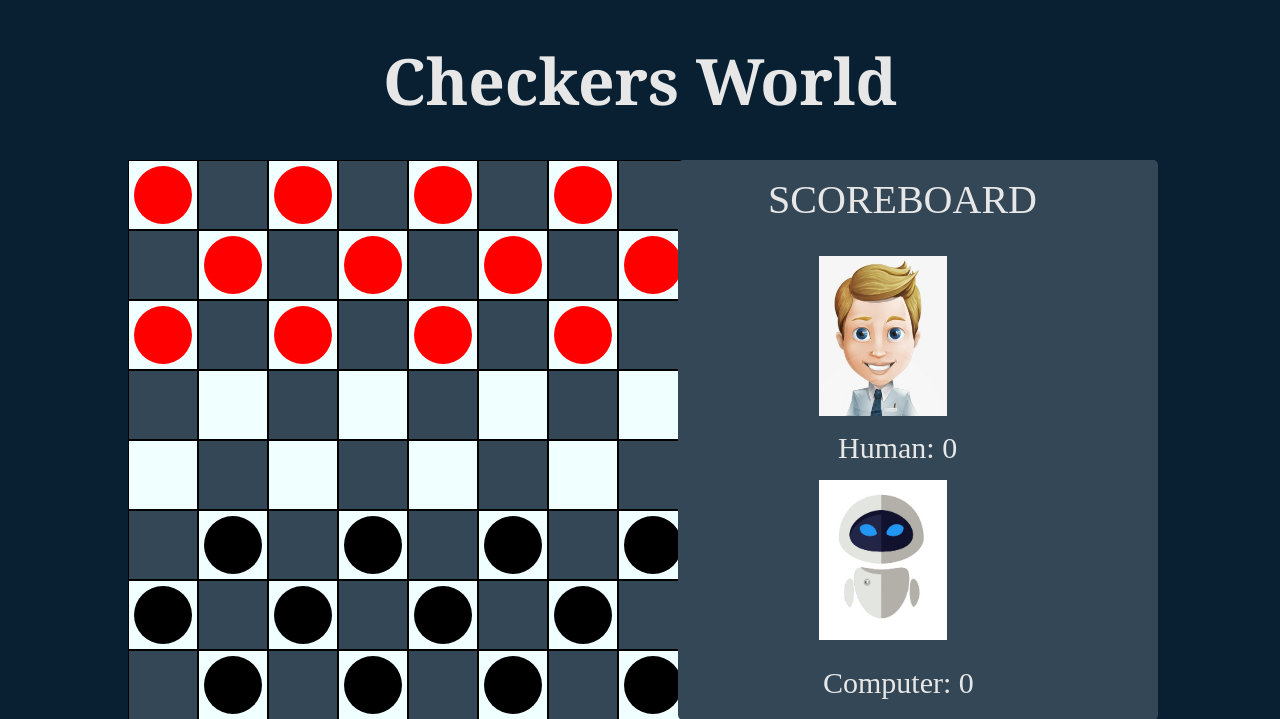
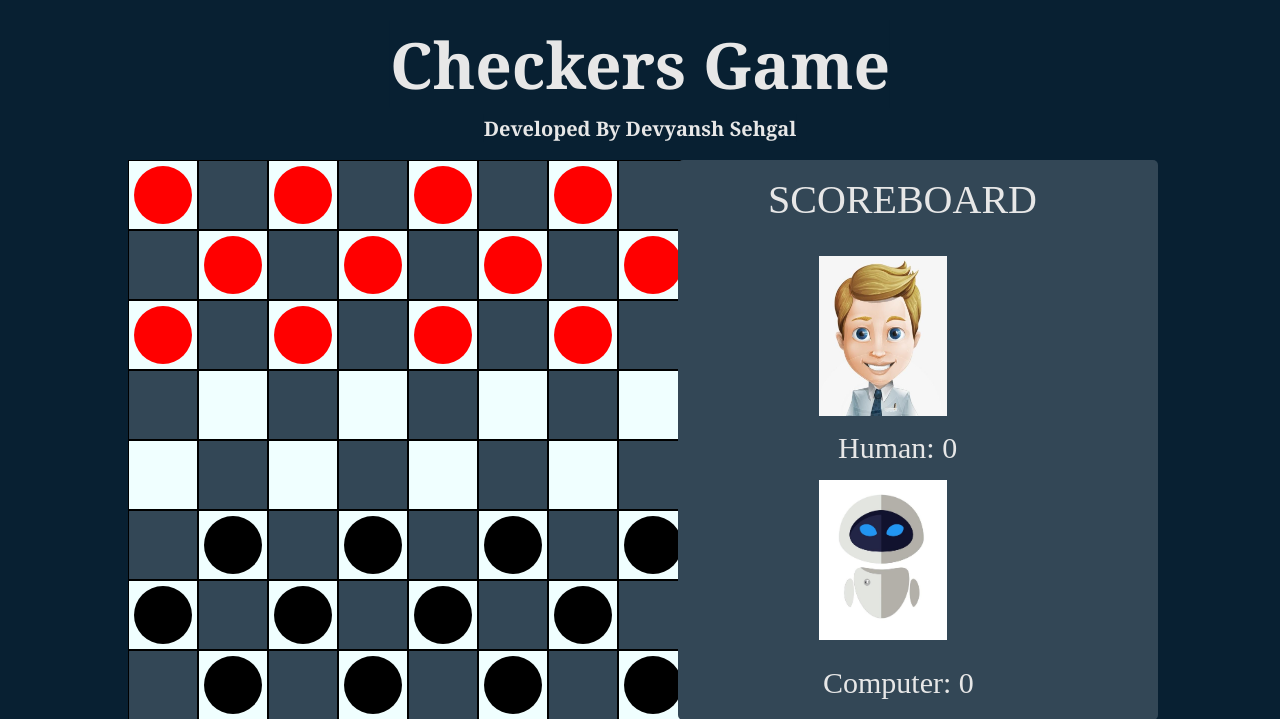
Before and after one commit to devyansh3/checkers_minimax_js, a PHP site: page / in a window 1280 px wide. Shown: the top 719 px of the page. Run offline with PHP 8.4, Linux system fonts and the light colour scheme; some libraries are stand-ins or nearby versions.

Commit message:
Added text

```diff
--- a/minimax_checkers_AI/css/style.css
+++ b/minimax_checkers_AI/css/style.css
@@ -12,10 +12,20 @@
     left: -40%;
 }
 
+.heading{
+    font-size: 20px;
+    font-family: Cambria, Cochin, Georgia, Times, 'Times New Roman', serif;
+    top: 8rem;
+    margin-bottom: 4rem;
+    position: absolute;
+    left: 50%;
+    transform: translate(-50%, -50%);
+}
+
 .title {
     font-size: 4rem;
     font-family: Cambria, Cochin, Georgia, Times, 'Times New Roman', serif;
-    top: 5rem;
+    top: 4rem;
     margin-bottom: 2rem;
     position: absolute;
     left: 50%;
--- a/minimax_checkers_AI/index.html
+++ b/minimax_checkers_AI/index.html
@@ -7,7 +7,8 @@
 </head>
 
 <body>
-	<h1 class="title"> Checkers World</h1>
+	<h1 class="title"> Checkers Game</h1>
+	<h2 class="heading">Developed By Devyansh Sehgal</h2>
 
 	<button class="restart" style='cursor: pointer;' onclick="startGame({x: 0, y: 0}, 70, boardCanvas);">Start New
 		Game</button>
```
